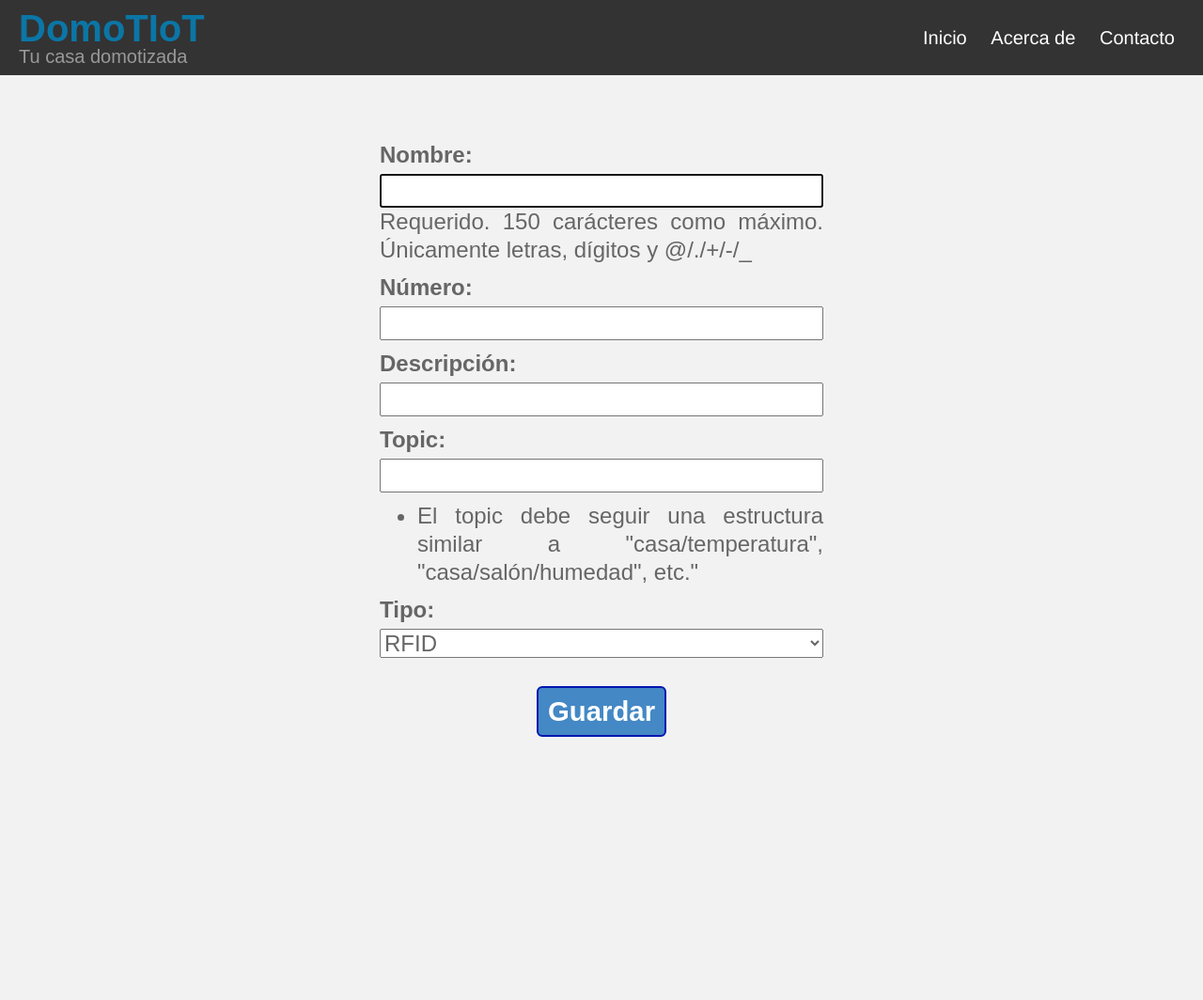
After one commit to BorjaGarrido/DomoTIoT, a Django app: page /web/newSensor/ in a window 1280 px wide. The commit adds this page. Shown: the top 1064 px of the page at 94% size. Run offline with Django 3.2, Linux system fonts and the light colour scheme; some libraries are stand-ins or nearby versions; some web fonts are replaced.

Commit message:
Añadido formulario de nuevo Sensor

```diff
--- a/web/forms.py
+++ b/web/forms.py
@@ -1,6 +1,7 @@
 from django.contrib.auth.models import User
 from django.contrib.auth.forms import UserCreationForm
-from .models import UserProfile
+from django import forms
+from .models import UserProfile, Modulo
 
 class registroForm(UserCreationForm):
     class Meta:
@@ -17,3 +18,18 @@ class registroForm(UserCreationForm):
                     'uid': 'Identificador UID',}
         exclude = ['groups', 'user_permissions', 'is_staff', 'is_active', 'is_superuser', 'last_login', 'date_joined' ,'password',
         'dht', 'rfid', 'mq2', 'ldr', 'puerta', 'led']
+
+class newSensor(forms.ModelForm):
+    class Meta:
+        model = Modulo
+        field = ['nombre',
+                'numero',
+                'descripcion',
+                'topic',
+                'tipo',]
+        labels = {'nombre': 'Nombre' ,
+                    'numero': 'Número identificador',
+                    'descripcion': 'Descripción',
+                    'topic': 'Topic',
+                    'tipo': 'Tipo',}
+        exclude = []
--- a/web/templates/web/modulo_list.html
+++ b/web/templates/web/modulo_list.html
@@ -3,7 +3,7 @@
         <div class="caja1">
           <div class="temperatura">
               <span ><h2><a href="">Temperatura y humedad</a></h2>
-              <a href=""><img src="https://png.pngtree.com/svg/20170417/948583fe9c.svg" height="180"></a>
+              <a href="/web/newSensor/"><img src="https://png.pngtree.com/svg/20170417/948583fe9c.svg" height="180"></a>
           </div>
           <div class="aire">
               <h2 ><a href="">Calidad del aire</a></h2>
--- /dev/null
+++ b/web/templates/web/newSensor.html
@@ -0,0 +1,32 @@
+{% extends 'web/base.html' %}
+
+{% block title %}Nuevo sensor{% endblock %}
+
+{% block content %}
+<div class="cajaRegistro">
+<form method="post">
+  {% csrf_token  %}
+    <p><label for="id_nombre">Nombre:</label> <input class="barraForm" type="text" name="nombre" maxlength="150" autofocus="" required="" id="id_nombre"> <span class="helptext">Requerido. 150 carácteres como máximo. Únicamente letras, dígitos y @/./+/-/_ </span></p>
+    <p><label for="id_numero">Número:</label> <input class="barraForm"  type="text" name="numero" maxlength="30" id="id_numero"></p>
+    <p><label for="id_descripcion">Descripción:</label> <input class="barraForm"  type="text" name="descripcion" maxlength="150" id="id_descripcion"></p>
+    <p><label for="id_topic">Topic:</label> <input class="barraForm"  type="email" name="topic" maxlength="254" id="id_topic"><span class="helptext"></span></p><ul><li>El topic debe seguir una estructura similar a "casa/temperatura", "casa/salón/humedad", etc."</li></ul><p></p>
+    <p><label for="id_tipo">Tipo:</label><select class="barraForm" name="tipo" id="id_tipo">
+      <option value="RFID">RFID</option>
+
+      <option value="Temperatura-Humedad">Temperatura-Humedad</option>
+
+      <option value="Gas">Gas</option>
+
+      <option value="Luminosidad">Luminosidad</option>
+
+      <option value="Luz">Luz</option>
+
+      <option value="Puerta">Puerta</option>
+
+    </select></p>
+  <div class="cajaBotonRegistro">
+      <button class="botonRegistro" type="submit">Guardar</button>
+  </div>
+</form>
+</div>
+{% endblock %}
--- a/web/urls.py
+++ b/web/urls.py
@@ -9,4 +9,5 @@ urlpatterns = [
     path('web/login/', views.SignInView.as_view(), name='login'),
     path('web/registro/', views.registroUsuario.as_view(), name='registro'),
     path('web/logout/', views.SignOutView.as_view(), name='logout'),
+    path('web/newSensor/', views.newSensor.as_view(), name='nuevo_Sensor'),
 ]
--- a/web/views.py
+++ b/web/views.py
@@ -1,8 +1,8 @@
 from django.shortcuts import render
 from django.utils import timezone
 from .models import dht, rfid, mq2, ldr, led, puerta
-from .forms import registroForm
-from .models import UserProfile
+from .forms import registroForm, newSensor
+from .models import UserProfile, Modulo
 from django.contrib.auth.views import LoginView, LogoutView
 from django.contrib.auth.models import User
 from django.contrib.auth.forms import UserCreationForm
@@ -37,3 +37,9 @@ class SignInView(LoginView):
 
 class SignOutView(LogoutView):
     pass
+
+class newSensor(CreateView):
+    model = Modulo
+    template_name = "web/newSensor.html"
+    form_class = newSensor
+    success_url = "/web/modulos"
```
Also changed, not shown: web/migrations/0017_auto_20190611_1400.py (added), web/migrations/0018_auto_20190611_1406.py (added).
